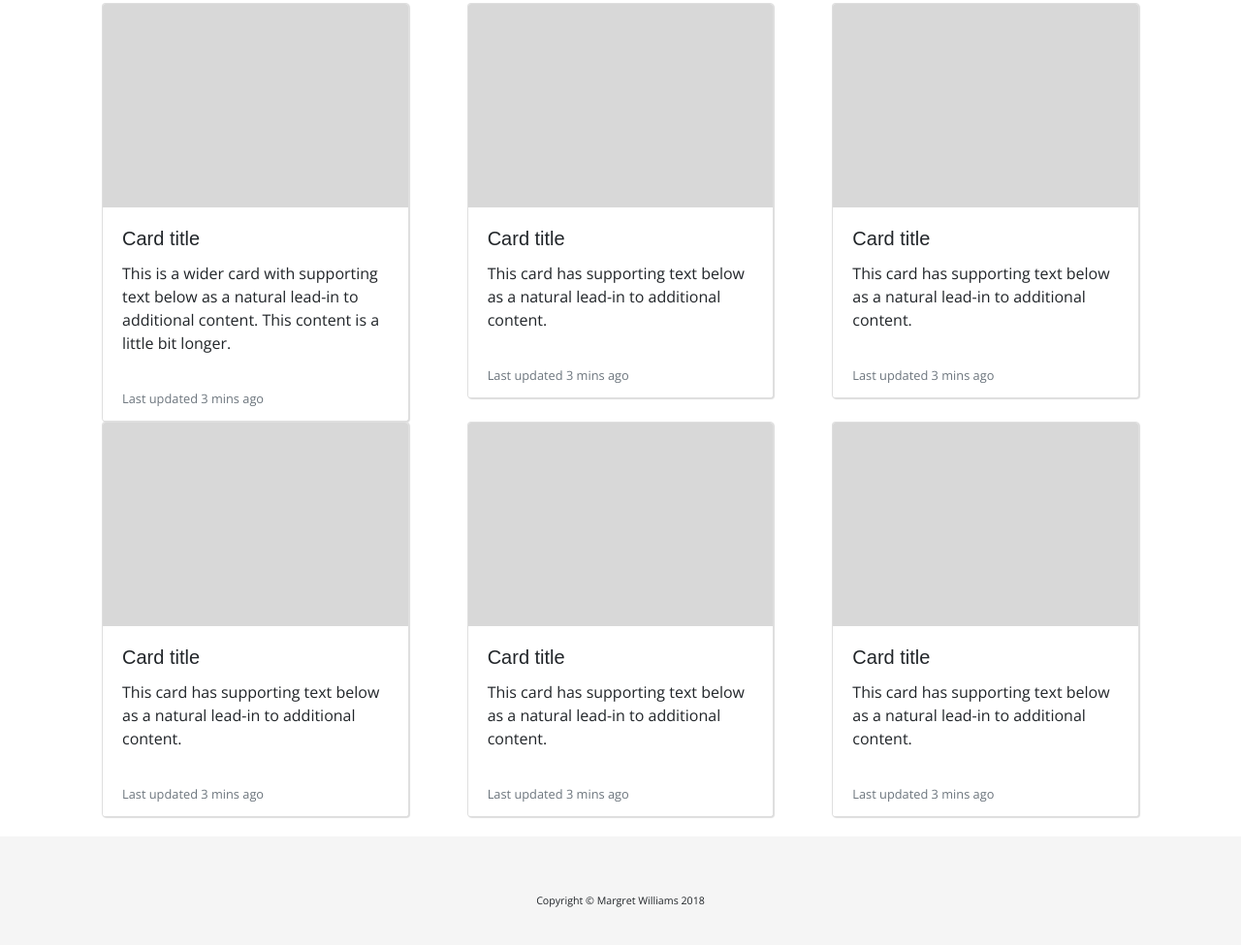
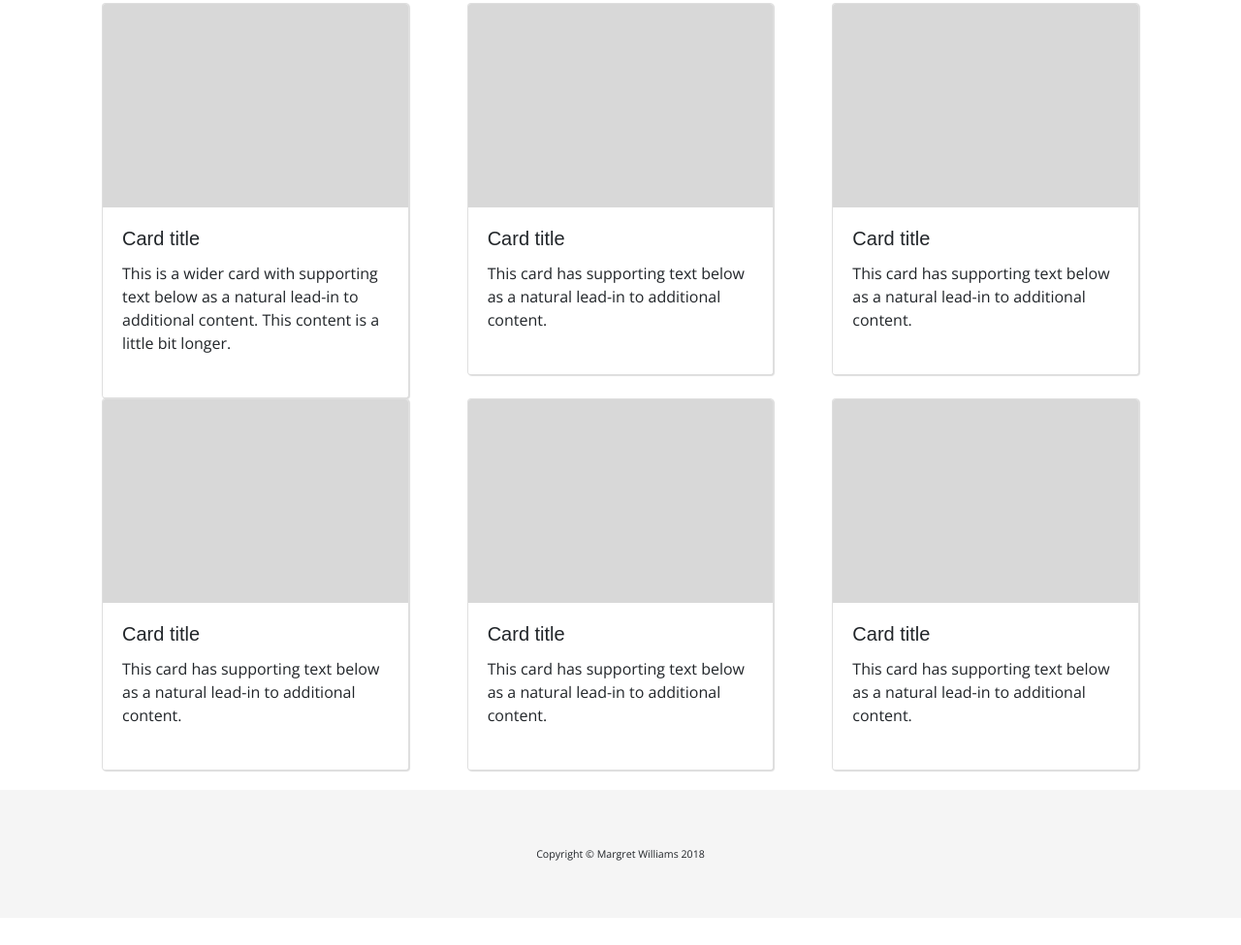
Before and after one commit to zteoh/67-240_Final_Project, a plain HTML site: page index.html in a window 1280 px wide. Shown: the part 539-1514 px from the top of the page at 97% size. After the commit the page ends 1486 px from the top, so only its background shows below. Drawn offline with nearby package versions, Linux system fonts and the light colour scheme.

Commit message:
minor changes

```diff
--- a/index.html
+++ b/index.html
@@ -83,7 +83,7 @@
               <p class="card-text">This is a wider card with supporting text below as a natural lead-in to additional content. This content is a little bit longer.</p>
             </div>
             <div class="card-footer">
-              <small class="text-muted">Last updated 3 mins ago</small>
+              <small class="text-muted"></small>
             </div>
           </div>
         </div>
@@ -96,7 +96,7 @@
               <p class="card-text">This card has supporting text below as a natural lead-in to additional content.</p>
             </div>
             <div class="card-footer">
-              <small class="text-muted">Last updated 3 mins ago</small>
+              <small class="text-muted"></small>
             </div>
           </div>
         </div>
@@ -109,7 +109,7 @@
               <p class="card-text">This card has supporting text below as a natural lead-in to additional content.</p>
             </div>
             <div class="card-footer">
-              <small class="text-muted">Last updated 3 mins ago</small>
+              <small class="text-muted"></small>
             </div>
           </div>
         </div>
@@ -123,7 +123,7 @@
               <p class="card-text">This card has supporting text below as a natural lead-in to additional content.</p>
             </div>
             <div class="card-footer">
-              <small class="text-muted">Last updated 3 mins ago</small>
+              <small class="text-muted"></small>
             </div>
           </div>
         </div>
@@ -137,7 +137,7 @@
               <p class="card-text">This card has supporting text below as a natural lead-in to additional content.</p>
             </div>
             <div class="card-footer">
-              <small class="text-muted">Last updated 3 mins ago</small>
+              <small class="text-muted"></small>
             </div>
           </div>
         </div>
@@ -150,7 +150,7 @@
               <p class="card-text">This card has supporting text below as a natural lead-in to additional content.</p>
             </div>
             <div class="card-footer">
-              <small class="text-muted">Last updated 3 mins ago</small>
+              <small class="text-muted"></small>
             </div>
           </div>
         </div>
```
